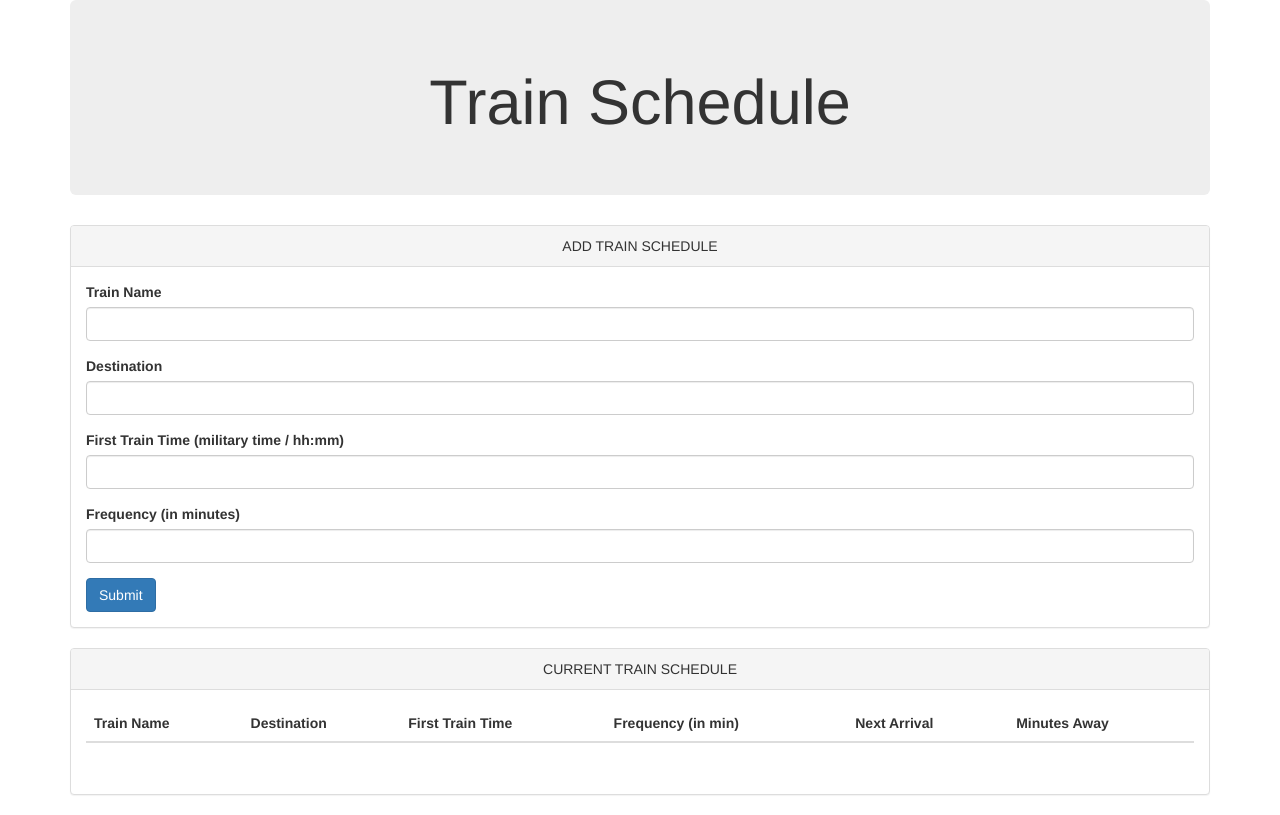
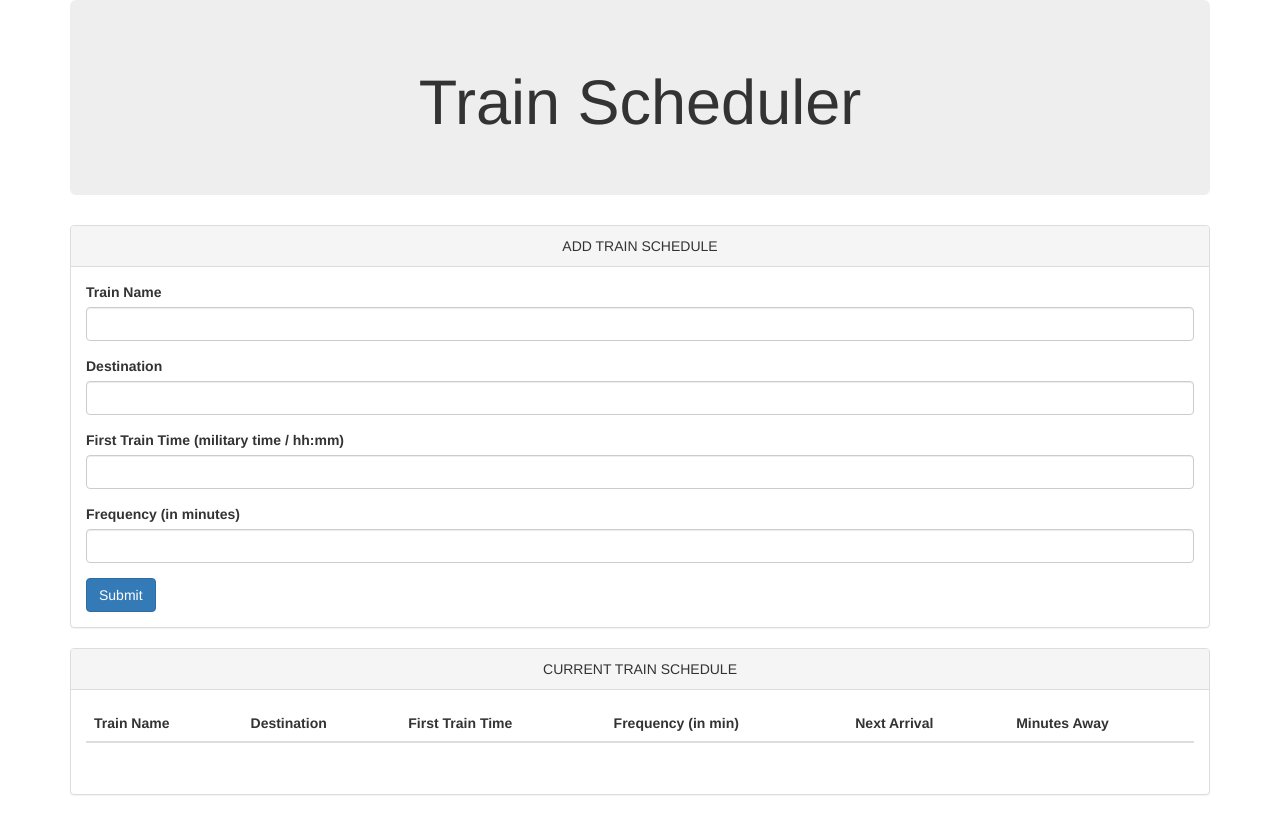
Before and after one commit to Steph48964/TrainScheduler, a plain HTML site: page index.html in a window 1280 px wide. Drawn offline with nearby package versions, Linux system fonts and the light colour scheme; no server answers.

Commit message:
trainscheduler

```diff
--- a/index.html
+++ b/index.html
@@ -14,7 +14,7 @@
 
 	<div class="container">
 		<div class="jumbotron text-center">
-			<h1>Train Schedule</h1>
+			<h1>Train Scheduler</h1>
 		</div>
 	</div>
 
```
